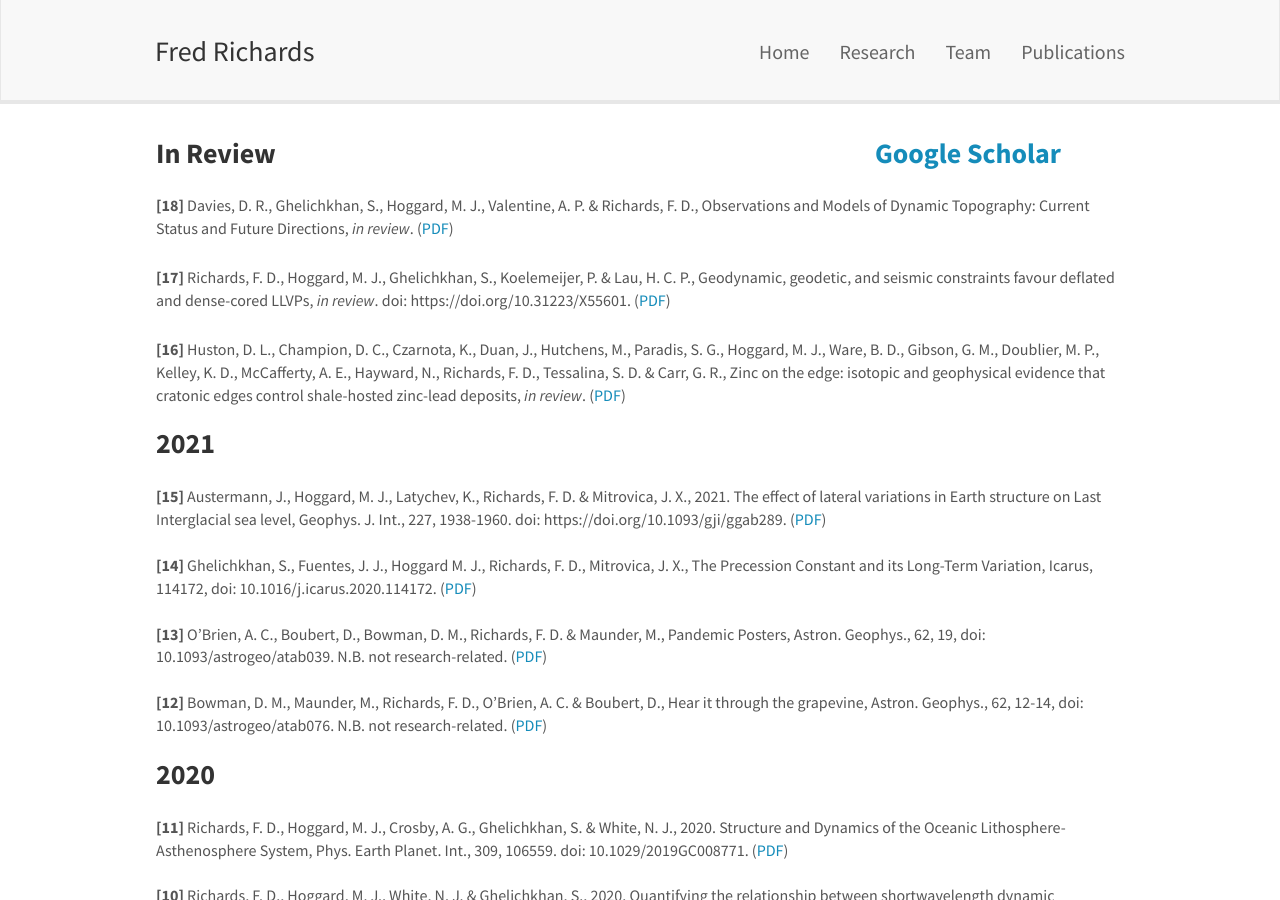
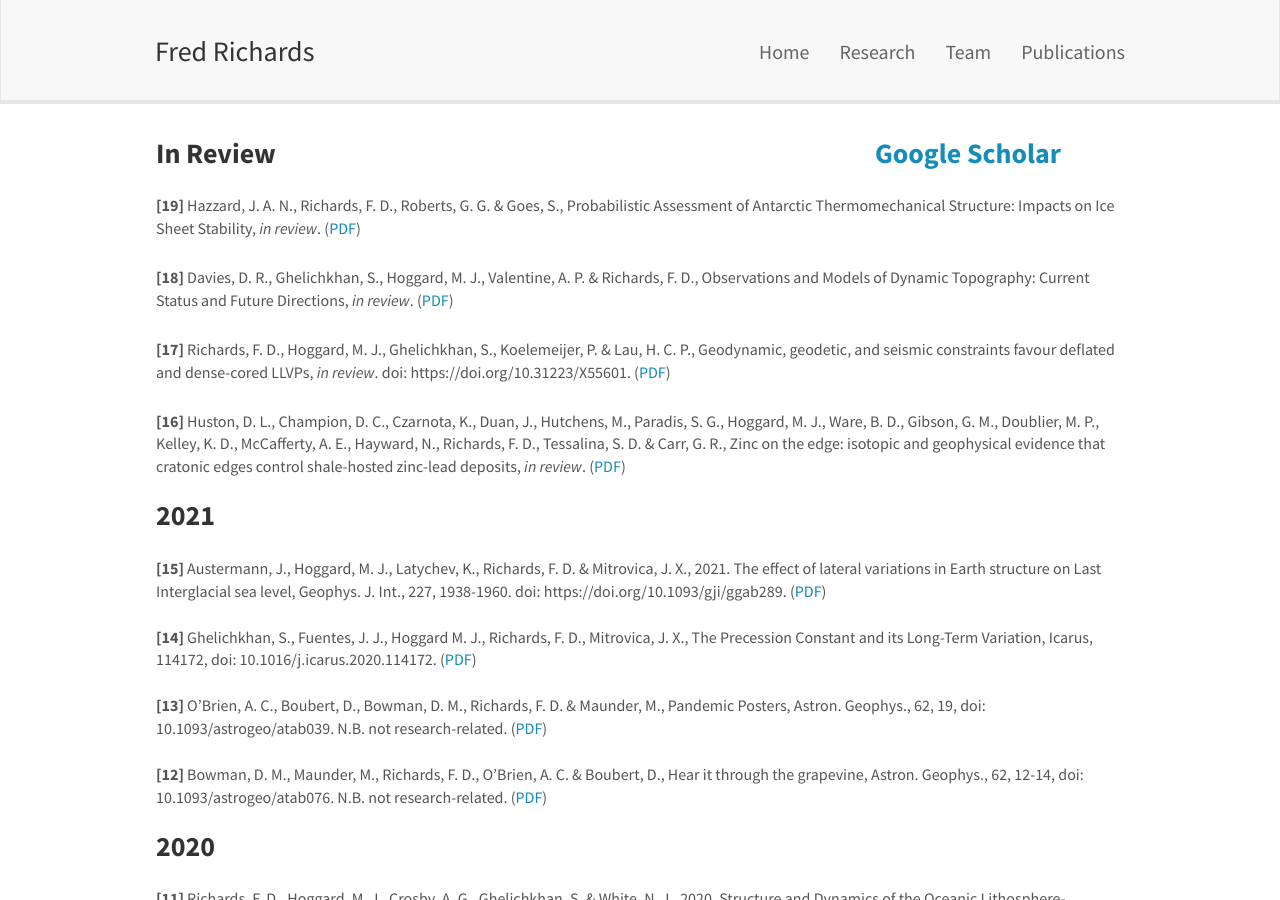
Before and after one commit to freddrichards/freddrichards.github.io, a Jekyll site: the page built from _pages/publications.md, in a window 1280 px wide and 900 px high. Built offline with Jekyll 4.4.1, drawn with Linux system fonts in a browser that asks for light colours; nearby versions of some CDN libraries.

Commit message:
Update publications.md

```diff
--- a/_pages/publications.md
+++ b/_pages/publications.md
@@ -8,6 +8,10 @@ permalink: /publications/
 <br/><br/>
 <h3 style="font-weight: bold">In Review	&emsp;&emsp;&emsp;&emsp;&emsp;&emsp;&emsp;&emsp;&emsp;&emsp;&emsp;&emsp;&emsp;&emsp;&emsp;&emsp;&emsp;&emsp;&emsp;&emsp;&emsp; [Google Scholar](https://scholar.google.co.uk/citations?user=IpZA1mcAAAAJ&hl=en&oi=sra)</h3>
 
+
+<p style="padding-top:15px">
+**[19]** Hazzard, J. A. N., Richards, F. D., Roberts, G. G. & Goes, S., Probabilistic Assessment of Antarctic Thermomechanical Structure: Impacts on Ice Sheet Stability, *in review*. ([PDF](/documents/papers/hazzard_etal_2022_jgr.pdf))
+</p>
 
 <p style="padding-top:15px">
 **[18]** Davies, D. R., Ghelichkhan, S., Hoggard, M. J., Valentine, A. P. & Richards, F. D., Observations and Models of Dynamic Topography: Current Status and Future Directions, *in review*. ([PDF](/documents/papers/davies_etal_2022_elsevier.pdf))
```
